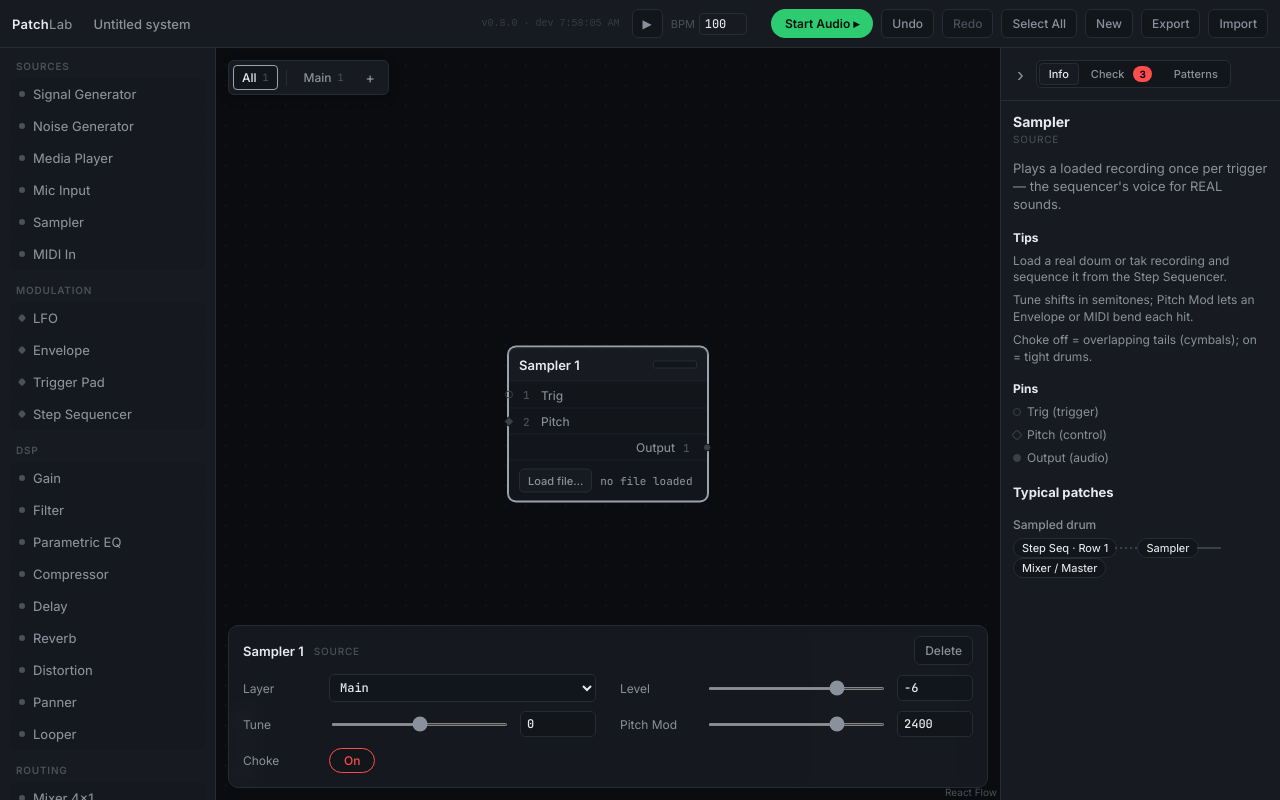
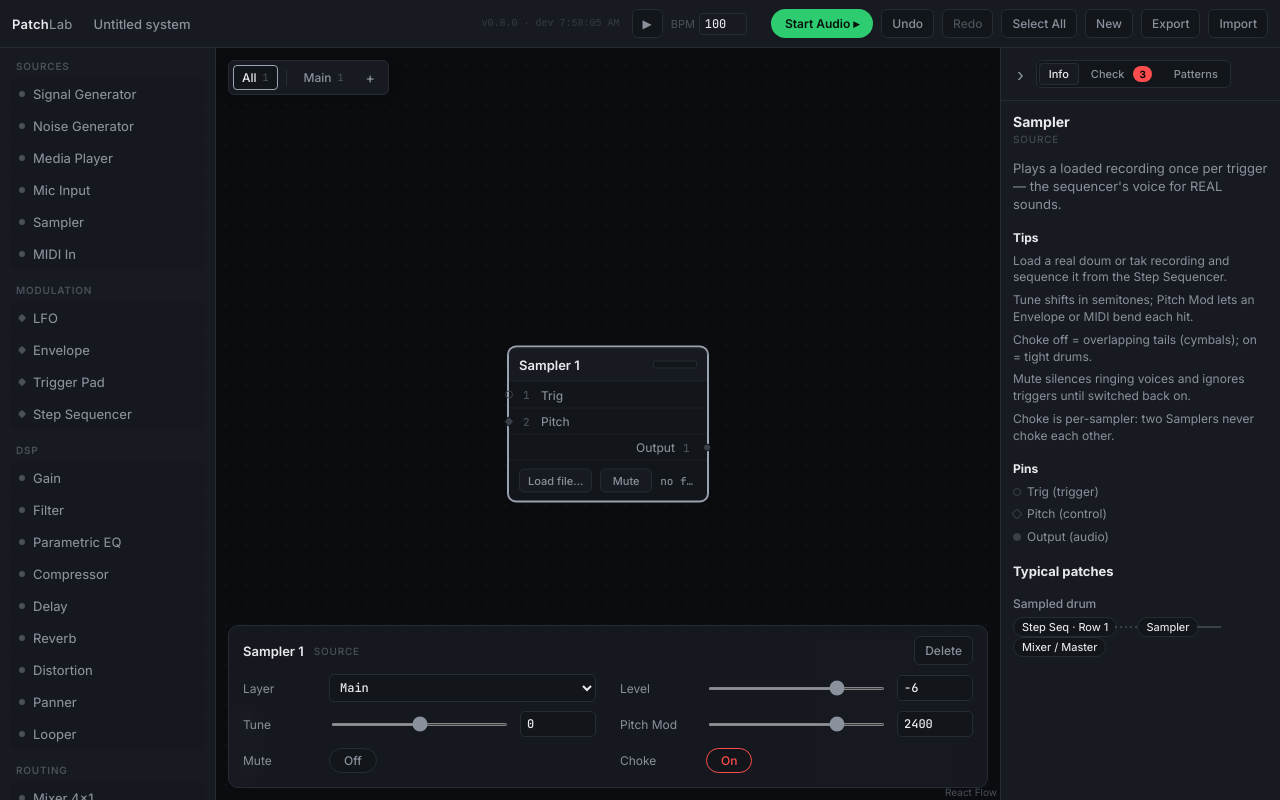
Before and after one commit to anabababasha/patch-lab-practice, a React (Vite) app: page / in a window 1280 px wide. Both pictures are taken after a click on the button "Sampler". Built offline with nearby package versions, Linux system fonts and the light colour scheme.

Commit message:
Build 5c-4+5c-5: pre-teardown de-click fades; Sampler Mute (voice-kill + trigger-ignore); incremental splice rebuild - node edits no longer interrupt ongoing audio

```diff
--- a/src/audio/engine.ts
+++ b/src/audio/engine.ts
@@ -1,4 +1,4 @@
-import type { AudioUnit, Design } from '../lib/types';
+import type { AudioUnit, Design, NodeInstance, Wire } from '../lib/types';
 import { registry } from '../components/registry';
 import { eqService } from './eqService';
 import { meterService } from './meterService';
@@ -13,15 +13,18 @@ import { ensureCaptureWorklet } from './captureWorklet';
 
 /**
  * Compile strategy: correctness over cleverness.
- *  - structural change  -> debounced 50 ms full teardown + rebuild
+ *  - structural change  -> debounced 50 ms splice rebuild with full fallback
  *  - param change       -> bind() only (setTargetAtTime, zero rebuilds)
  */
 class AudioEngine {
   private ctx: AudioContext | null = null;
   private units = new Map<string, AudioUnit>();
+  private unitTypes = new Map<string, string>();
   private triggerMap = new Map<string, Array<(time?: number) => void>>();
   private timer: number | undefined;
   private lastDesign: Design | null = null;
+  private lastBuilt: Design | null = null;
+  private fadePending = false;
   onStateChange: ((running: boolean) => void) | null = null;
 
   constructor() {
@@ -61,6 +64,19 @@ class AudioEngine {
   requestRebuild(design: Design) {
     this.lastDesign = design;
     if (!this.ctx) return; // nothing audible yet; start() will build fresh
+    const incoming = new Map(design.nodes.map(n => [n.id, n.type]));
+    const removing = Array.from(this.units.keys()).filter(id => incoming.get(id) !== this.unitTypes.get(id));
+    if (removing.length > 0 && !this.fadePending) {
+      this.fadePending = true;
+      for (const id of removing) {
+        const unit = this.units.get(id);
+        try {
+          unit?.prepareTeardown?.(this.ctx.currentTime);
+        } catch {
+          /* one bad pre-fade must not abort the rebuild burst */
+        }
+      }
+    }
     window.clearTimeout(this.timer);
     this.timer = window.setTimeout(() => {
       if (this.lastDesign) this.rebuild(this.lastDesign);
@@ -68,60 +84,196 @@ class AudioEngine {
   }
 
   private rebuild(design: Design) {
+    this.fadePending = false;
     const ctx = this.ctx;
     if (!ctx) return;
 
-    for (const [id, u] of this.units.entries()) {
+    try {
+      this.spliceRebuild(ctx, design);
+    } catch (e) {
+      console.warn('[rebuild] splice failed, full rebuild', e);
+      this.fullRebuild(ctx, design);
+    }
+  }
+
+  private spliceRebuild(ctx: AudioContext, design: Design) {
+    const nextNodes = new Map(design.nodes.map(n => [n.id, n]));
+    const removedIds = new Set<string>();
+    for (const id of this.units.keys()) {
+      const next = nextNodes.get(id);
+      if (!next || this.unitTypes.get(id) !== next.type) removedIds.add(id);
+    }
+
+    const createdNodes: NodeInstance[] = [];
+    const keptNodes: NodeInstance[] = [];
+    for (const node of design.nodes) {
+      if (!this.units.has(node.id) || removedIds.has(node.id)) {
+        createdNodes.push(node);
+      } else {
+        keptNodes.push(node);
+      }
+    }
+
+    for (const id of removedIds) {
+      const unit = this.units.get(id);
       try {
-        u.dispose();
-      } catch (e) {
+        unit?.dispose();
+      } catch {
+        /* bare .disconnect() on an unwired node throws in some browsers; ignore */
+      }
+      this.units.delete(id);
+      this.unitTypes.delete(id);
+    }
+
+    const createdIds = new Set(createdNodes.map(n => n.id));
+    const keptIds = new Set(keptNodes.map(n => n.id));
+
+    for (const node of createdNodes) {
+      this.createUnit(ctx, node);
+    }
+
+    for (const node of keptNodes) {
+      const unit = this.units.get(node.id);
+      if (unit) this.bindUnitParams(unit, node);
+    }
+
+    const beforeWires = this.physicalWireMap(this.lastBuilt?.wires ?? []);
+    const afterWires = this.physicalWireMap(design.wires);
+    let wiresDisconnected = 0;
+    let wiresConnected = 0;
+
+    for (const [key, wire] of beforeWires.entries()) {
+      if (afterWires.has(key)) continue;
+      wiresDisconnected += 1;
+      if (keptIds.has(wire.from.nodeId) && keptIds.has(wire.to.nodeId)) {
+        this.disconnectWire(wire);
+      }
+    }
+
+    for (const [key, wire] of afterWires.entries()) {
+      const endpointCreated = createdIds.has(wire.from.nodeId) || createdIds.has(wire.to.nodeId);
+      if (beforeWires.has(key) && !endpointCreated) continue;
+      this.connectWire(wire);
+      wiresConnected += 1;
+    }
+
+    this.rebuildTriggerMap(design);
+    this.refreshServices(ctx, design);
+    this.lastBuilt = design;
+
+    console.debug('[rebuild] splice', {
+      created: createdNodes.length,
+      removed: removedIds.size,
+      kept: keptNodes.length,
+      'wires+': wiresConnected,
+      'wires-': wiresDisconnected,
+    });
+  }
+
+  private fullRebuild(ctx: AudioContext, design: Design) {
+    for (const unit of this.units.values()) {
+      try {
+        unit.dispose();
+      } catch {
         /* bare .disconnect() on an unwired node throws in some browsers; ignore */
       }
     }
     this.units.clear();
+    this.unitTypes.clear();
 
+    for (const node of design.nodes) {
+      this.createUnit(ctx, node);
+    }
+
+    for (const wire of design.wires) {
+      if ((wire.kind ?? 'audio') === 'trigger') continue;
+      this.connectWire(wire);
+    }
+
+    this.rebuildTriggerMap(design);
+    this.refreshServices(ctx, design);
+    this.lastBuilt = design;
+  }
+
+  private createUnit(ctx: AudioContext, node: NodeInstance) {
+    const spec = registry[node.type];
+    if (!spec) return;
+    const unit = spec.createAudio(ctx, node.id);
+    this.bindUnitParams(unit, node);
+    this.units.set(node.id, unit);
+    this.unitTypes.set(node.id, node.type);
+  }
+
+  private bindUnitParams(unit: AudioUnit, node: NodeInstance) {
+    const spec = registry[node.type];
+    if (!spec) return;
+    for (const p of spec.params) {
+      const value = node.params[p.id] ?? p.default;
+      if (!Number.isFinite(value)) {
+        console.warn('[bind] non-finite value for', node.id, p.id);
+      } else {
+        unit.bind(p.id, value);
+      }
+    }
+  }
+
+  private physicalWireMap(wires: Wire[]) {
+    const map = new Map<string, Wire>();
+    for (const wire of wires) {
+      const kind = wire.kind ?? 'audio';
+      if (kind !== 'audio' && kind !== 'control') continue;
+      map.set(this.wireKey(wire), wire);
+    }
+    return map;
+  }
+
+  private wireKey(wire: Wire) {
+    return `${wire.kind ?? 'audio'}|${wire.from.nodeId}|${wire.from.pinId}|${wire.to.nodeId}|${wire.to.pinId}`;
+  }
+
+  private connectWire(wire: Wire) {
+    const out = this.units.get(wire.from.nodeId)?.outputs[wire.from.pinId];
+    const inp = this.units.get(wire.to.nodeId)?.inputs[wire.to.pinId];
+    if (out && inp) out.connect(inp);
+  }
+
+  private disconnectWire(wire: Wire) {
+    const out = this.units.get(wire.from.nodeId)?.outputs[wire.from.pinId];
+    const inp = this.units.get(wire.to.nodeId)?.inputs[wire.to.pinId];
+    if (!out || !inp) return;
+    try {
+      out.disconnect(inp);
+    } catch {
+      /* disconnecting an already-disconnected endpoint is harmless */
+    }
+  }
+
+  private rebuildTriggerMap(design: Design) {
+    this.triggerMap.clear();
+    for (const wire of design.wires) {
+      if (wire.kind !== 'trigger') continue;
+      const handler = this.units.get(wire.to.nodeId)?.triggerIns?.[wire.to.pinId];
+      if (!handler) continue;
+      const key = `${wire.from.nodeId}:${wire.from.pinId}`;
+      const arr = this.triggerMap.get(key) || [];
+      arr.push(handler);
+      this.triggerMap.set(key, arr);
+    }
+  }
+
+  private refreshServices(ctx: AudioContext, design: Design) {
     const meters = new Map<string, AnalyserNode>();
     const scopes = new Map<string, AnalyserNode>();
     const eqFilters = new Map<string, BiquadFilterNode[]>();
     const eqAnalysers = new Map<string, AnalyserNode>();
 
-    for (const n of design.nodes) {
-      const spec = registry[n.type];
-      if (!spec) continue;
-      const unit = spec.createAudio(ctx, n.id);
-      for (const p of spec.params) {
-        const value = n.params[p.id] ?? p.default;
-        if (!Number.isFinite(value)) {
-          console.warn('[bind] non-finite value for', n.id, p.id);
-        } else {
-          unit.bind(p.id, value);
-        }
-      }
-      this.units.set(n.id, unit);
+    for (const [id, unit] of this.units.entries()) {
       const first = Object.values(unit.analysers)[0];
-      if (first) meters.set(n.id, first);
-      if (unit.scope) scopes.set(n.id, unit.scope);
+      if (first) meters.set(id, first);
+      if (unit.scope) scopes.set(id, unit.scope);
       if (unit.eqFilters) {
-        eqFilters.set(n.id, unit.eqFilters);
-        if (first) eqAnalysers.set(n.id, first);
-      }
-    }
-
-    this.triggerMap.clear();
-
-    for (const w of design.wires) {
-      if (w.kind === 'trigger') {
-        const handler = this.units.get(w.to.nodeId)?.triggerIns?.[w.to.pinId];
-        if (handler) {
-          const key = `${w.from.nodeId}:${w.from.pinId}`;
-          const arr = this.triggerMap.get(key) || [];
-          arr.push(handler);
-          this.triggerMap.set(key, arr);
-        }
-      } else {
-        const out = this.units.get(w.from.nodeId)?.outputs[w.from.pinId];
-        const inp = this.units.get(w.to.nodeId)?.inputs[w.to.pinId];
-        if (out && inp) out.connect(inp);
+        eqFilters.set(id, unit.eqFilters);
+        if (first) eqAnalysers.set(id, first);
       }
     }
 
--- a/src/audio/units/index.ts
+++ b/src/audio/units/index.ts
@@ -293,6 +293,7 @@ export function createSampler(ctx: AudioContext, nodeId: string): AudioUnit {
 
   let tuneCents = 0;
   let choke = true;
+  let muted = false;
   let disposed = false;
 
   type SamplerVoice = {
@@ -333,6 +334,7 @@ export function createSampler(ctx: AudioContext, nodeId: string): AudioUnit {
 
   const spawn = (time: number) => {
     if (disposed) return;
+    if (muted) return;
     const entry = mediaCache.get(nodeId);
     if (!entry) return;
 
@@ -367,6 +369,11 @@ export function createSampler(ctx: AudioContext, nodeId: string): AudioUnit {
       trig: (time) => spawn(time ?? ctx.currentTime),
     },
     bind(id, v) {
+      if (id === 'muted') {
+        const m = v > 0.5;
+        if (m && !muted) stopActive();
+        muted = m;
+      }
       if (id === 'level') {
         volume = v;
         setNow(level.gain, dbToGain(v), ctx);
@@ -1072,6 +1079,7 @@ export function createAnalyzer(ctx: AudioContext): AudioUnit {
 
 export function createLooper(ctx: AudioContext, nodeId: string): AudioUnit {
   const input = ctx.createGain();
+  input.gain.value = 0;
   const loopGain = ctx.createGain();
   const an = makeAnalyser(ctx);
   const speeds = [0.5, 1, 2];
@@ -1082,6 +1090,7 @@ export function createLooper(ctx: AudioContext, nodeId: string): AudioUnit {
   looperService.ensureEntry(ctx, nodeId).then((entry) => {
     if (disposed) return;
     input.connect(entry.tap.node);
+    input.gain.setTargetAtTime(1, ctx.currentTime, 0.005);
     entry.bus.connect(loopGain);
     looperService.reattachPlayback(ctx, nodeId);
   });
@@ -1094,6 +1103,10 @@ export function createLooper(ctx: AudioContext, nodeId: string): AudioUnit {
       if (paramId === 'loopLevel') loopGain.gain.setTargetAtTime(dbToGain(value), ctx.currentTime, 0.02);
       if (paramId === 'sync') looperService.setSync(nodeId, value > 0.5);
       if (paramId === 'speed') looperService.setSpeed(nodeId, speeds[clamp(Math.round(value), 0, speeds.length - 1)]);
+    },
+    prepareTeardown(when) {
+      input.gain.cancelScheduledValues(when);
+      input.gain.setTargetAtTime(0, when, 0.004);
     },
     dispose() {
       disposed = true;
@@ -1150,7 +1163,7 @@ export function createMasterOut(ctx: AudioContext): AudioUnit {
   limiter.attack.value = 0.003;
   limiter.release.value = 0.25;
   const mute = ctx.createGain();
-  mute.gain.value = 1;
+  mute.gain.value = 0;
 
   level.connect(an);
   an.connect(limiter);
@@ -1164,6 +1177,10 @@ export function createMasterOut(ctx: AudioContext): AudioUnit {
     bind(id, v) {
       if (id === 'level') setNow(level.gain, dbToGain(v), ctx);
       if (id === 'muted') mute.gain.setTargetAtTime(v > 0.5 ? 0 : 1, ctx.currentTime, 0.015);
+    },
+    prepareTeardown(when) {
+      mute.gain.cancelScheduledValues(when);
+      mute.gain.setTargetAtTime(0, when, 0.004);
     },
     dispose() {
       disconnectNode(level);
--- a/src/components/registry.ts
+++ b/src/components/registry.ts
@@ -286,6 +286,7 @@ export const registry: Record<string, ComponentSpec> = {
       db('level', 'Level', -60, 12, -6),
       { id: 'tune', label: 'Tune', unit: '', min: -24, max: 24, step: 1, default: 0 },
       { id: 'pitchAmt', label: 'Pitch Mod', unit: '', min: -4800, max: 4800, step: 10, default: 2400 },
+      toggle('muted', 'Mute', 0),
       toggle('choke', 'Choke', 1),
     ],
     internalRouting: { trig: ['out'], pitch: ['out'] },
@@ -295,6 +296,8 @@ export const registry: Record<string, ComponentSpec> = {
         'Load a real doum or tak recording and sequence it from the Step Sequencer.',
         'Tune shifts in semitones; Pitch Mod lets an Envelope or MIDI bend each hit.',
         'Choke off = overlapping tails (cymbals); on = tight drums.',
+        'Mute silences ringing voices and ignores triggers until switched back on.',
+        'Choke is per-sampler: two Samplers never choke each other.',
       ],
       flows: [
         { title: 'Sampled drum', chain: [{label:'Step Seq · Row 1'}, {label:'Sampler', kind:'trigger'}, {label:'Mixer / Master', kind:'audio'}] },
--- a/src/lib/types.ts
+++ b/src/lib/types.ts
@@ -41,6 +41,8 @@ export interface AudioUnit {
   eqFilters?: BiquadFilterNode[];
   /** optional event triggers, e.g. envelope fire */
   triggerIns?: Record<string, (time?: number) => void>;
+  /** optional pre-teardown fade for persistent graph boundaries */
+  prepareTeardown?(when: number): void;
   dispose(): void;
 }
 
--- a/src/ui/nodes/PinTableNode.tsx
+++ b/src/ui/nodes/PinTableNode.tsx
@@ -585,6 +585,7 @@ function PinTableNodeImpl({ id }: NodeProps<PinTableNodeType>) {
       : midiStatus.state === 'enabled'
         ? `MIDI: ${midiStatus.inputCount} inputs`
         : 'MIDI: not enabled';
+  const isSampler = node.type === 'sampler';
   const computerKeysOn = (node.params.computer ?? 0) > 0.5;
   const nodeMuted = (node.params.muted ?? 0) > 0.5;
 
@@ -715,6 +716,18 @@ function PinTableNodeImpl({ id }: NodeProps<PinTableNodeType>) {
               >
                 Load file…
               </button>
+              {isSampler && (
+                <button
+                  className={['pl-mini-btn', 'pl-mute-chip', 'nodrag', nodeMuted ? 'is-on' : ''].join(' ')}
+                  aria-pressed={nodeMuted}
+                  onClick={(e) => {
+                    e.stopPropagation();
+                    useApp.getState().setParam(id, 'muted', nodeMuted ? 0 : 1);
+                  }}
+                >
+                  Mute
+                </button>
+              )}
               <span className="pl-node__file" title={node.meta?.file} style={{ color: 'var(--signal-2)' }}>
                 file not loaded
               </span>
@@ -730,6 +743,18 @@ function PinTableNodeImpl({ id }: NodeProps<PinTableNodeType>) {
               >
                 Load file…
               </button>
+              {isSampler && (
+                <button
+                  className={['pl-mini-btn', 'pl-mute-chip', 'nodrag', nodeMuted ? 'is-on' : ''].join(' ')}
+                  aria-pressed={nodeMuted}
+                  onClick={(e) => {
+                    e.stopPropagation();
+                    useApp.getState().setParam(id, 'muted', nodeMuted ? 0 : 1);
+                  }}
+                >
+                  Mute
+                </button>
+              )}
               <span className="pl-node__file" title={node.meta?.file}>
                 {node.meta?.file ?? 'no file loaded'}
               </span>
```
